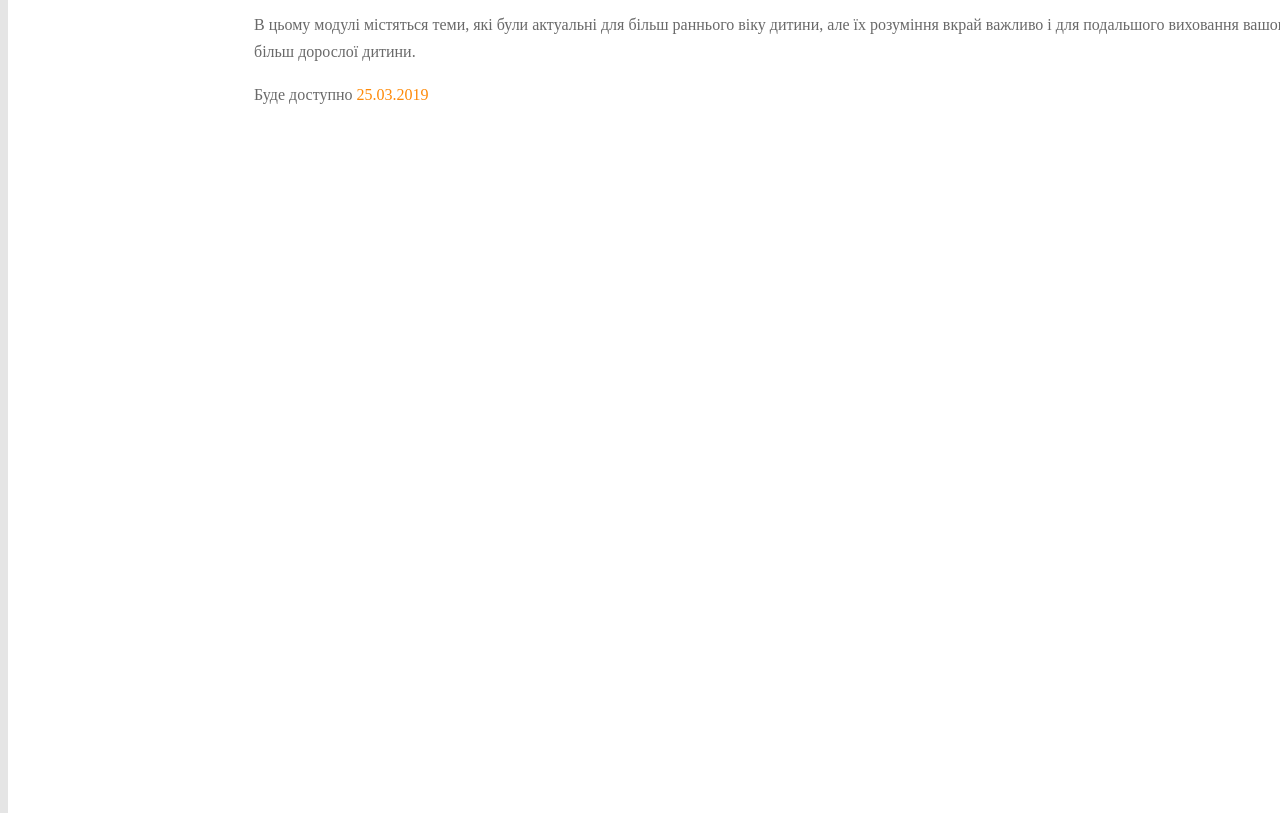
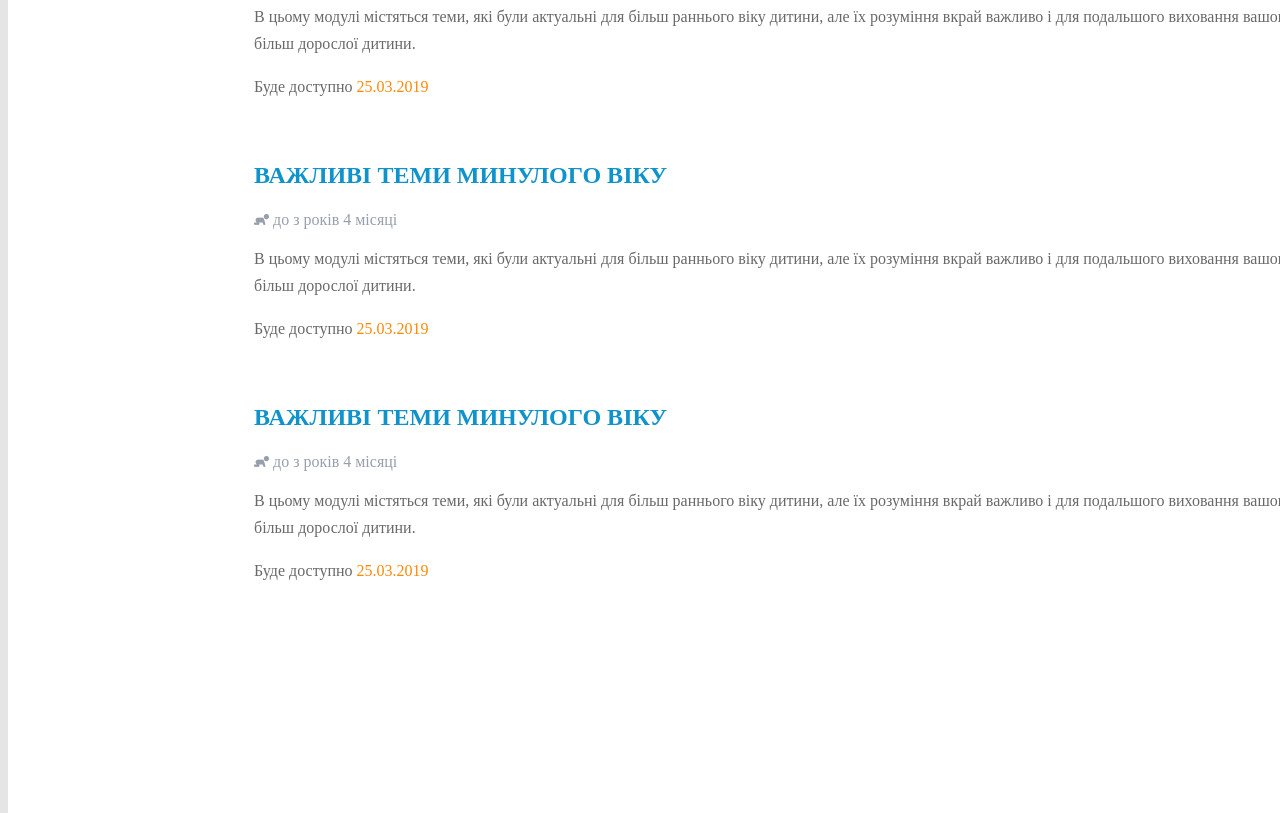
Before and after one commit to RuslanFD/Karpachof, a plain HTML site: page index.html in a window 1280 px wide. Shown: the part 867-1680 px from the top of the page. Drawn offline with Linux system fonts and the light colour scheme.

Commit message:
just safe

```diff
--- a/index.html
+++ b/index.html
@@ -61,11 +61,35 @@
 					Буде доступно <span class="menu_end_date">25.03.2019</span>
 				</span>
 			</div>
-			<div>
-
+			<div class="menu_2">
+				<h2 class="menu_name">
+					ВАЖЛИВІ ТЕМИ МИНУЛОГО ВІКУ
+				</h2>
+					<img class="vector_img" src="./img/vector.png">
+				<span class ="age">
+					до з років 4 місяці
+				</span>
+				<p class="about_menu_1">
+					В цьому модулі містяться теми, які були актуальні для більш раннього віку дитини, але їх розуміння вкрай важливо і для подальшого виховання вашого вже більш дорослої дитини.
+				</p>
+				<span class="menu_end">
+					Буде доступно <span class="menu_end_date">25.03.2019</span>
+				</span>
 			</div>
-			<div>
-
+			<div class="menu_3">
+				<h2 class="menu_name">
+					ВАЖЛИВІ ТЕМИ МИНУЛОГО ВІКУ
+				</h2>
+					<img class="vector_img" src="./img/vector.png">
+				<span class ="age">
+					до з років 4 місяці
+				</span>
+				<p class="about_menu_1">
+					В цьому модулі містяться теми, які були актуальні для більш раннього віку дитини, але їх розуміння вкрай важливо і для подальшого виховання вашого вже більш дорослої дитини.
+				</p>
+				<span class="menu_end">
+					Буде доступно <span class="menu_end_date">25.03.2019</span>
+				</span>
 			</div>
 		</div>
 		<footer>
--- a/styles/main.css
+++ b/styles/main.css
@@ -125,6 +125,22 @@ header {
 	left: 246px;
 	top: 758px;
 }
+.menu_2 {
+	box-sizing: border-box;
+	position: absolute;
+	width: 1110px;
+	height: 203px;
+	left: 246px;
+	top: 1000px;
+}
+.menu_3 {
+	box-sizing: border-box;
+	position: absolute;
+	width: 1110px;
+	height: 203px;
+	left: 246px;
+	top: 1242px;
+}
 .menu_name {
 	font-size: 24px;
 	line-height: 29px;
@@ -148,3 +164,13 @@ header {
 .menu_end_date {
 	color: #FE8907;
 }
+footer {
+	position: absolute;
+	width: 1600px;
+	height: 350px;
+	top: 2151px;
+	background: #0099DD;
+}
+li {
+	list-style-type: none;
+}
```
